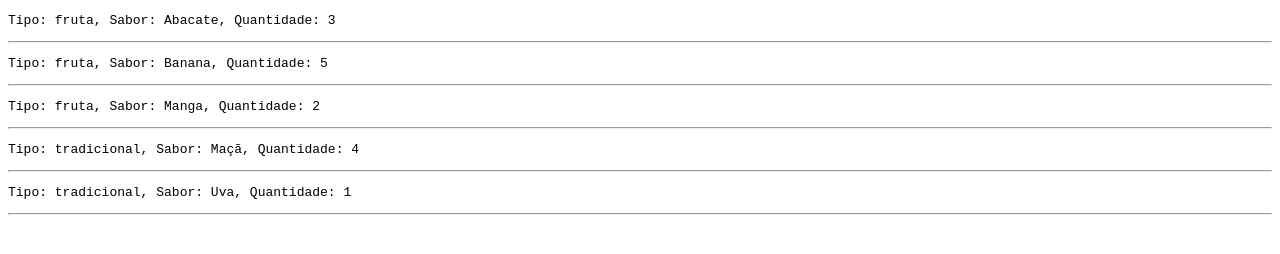
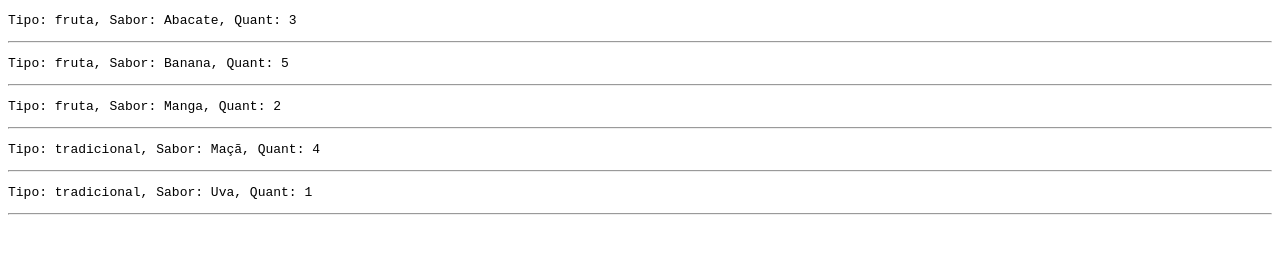
Before and after one commit to sixthdaysystems/estoque-dindin-messejana-delivery, a plain HTML site: page index.html in a window 1280 px wide. Drawn offline with Linux system fonts and the light colour scheme.

Commit message:
quantidade virou quant

```diff
--- a/index.html
+++ b/index.html
@@ -26,7 +26,7 @@
 
             for (var i = 0; i < estoque.length; i++) {
                 if (estoque[i].quantidade > 0) {
-                    var divContent = `<p>Tipo: ${estoque[i].tipo}, Sabor: ${estoque[i].sabor}, Quantidade: ${estoque[i].quantidade}</p><hr>`;
+                    var divContent = `<p>Tipo: ${estoque[i].tipo}, Sabor: ${estoque[i].sabor}, Quant: ${estoque[i].quantidade}</p><hr>`;
                     infoDiv.innerHTML += divContent;
                 };
             };
```
